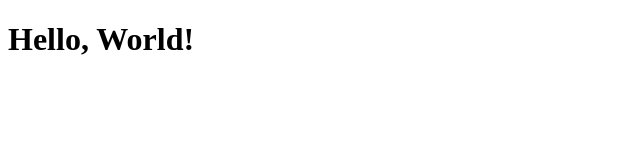
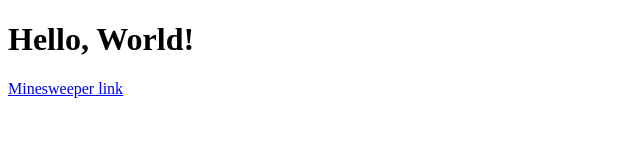
Before and after one commit to Randypaquette13/Randypaquette13.github.io, a plain HTML site: page index.html in a window 1280 px wide. Shown: the whole page, without its empty margins (0-640 px from the left). Drawn offline with Linux system fonts and the light colour scheme.

Commit message:
added download link
minesweeper.

```diff
--- a/index.html
+++ b/index.html
@@ -2,5 +2,6 @@
 <html>
 <body>
 <h1>Hello, World!</h1>
+ <a href="Minesweeper.jar" download>Minesweeper link</a>
 </body>
 </html>
```
